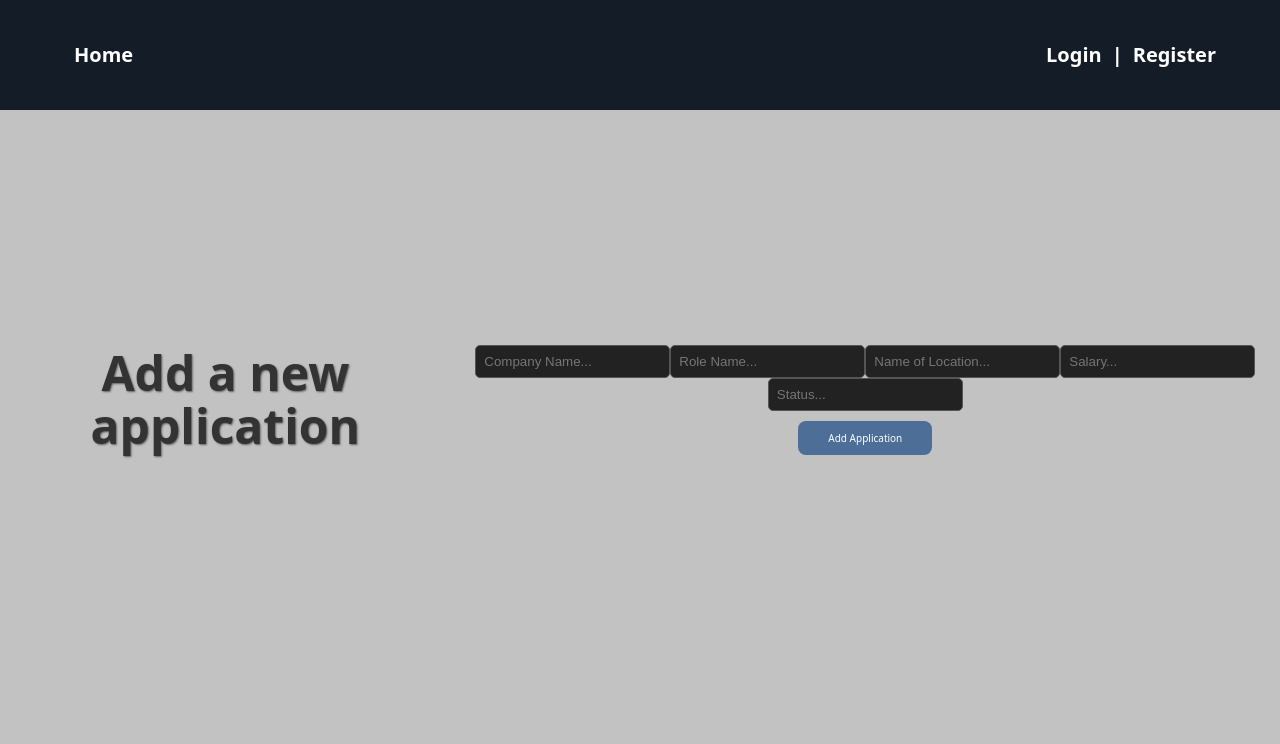
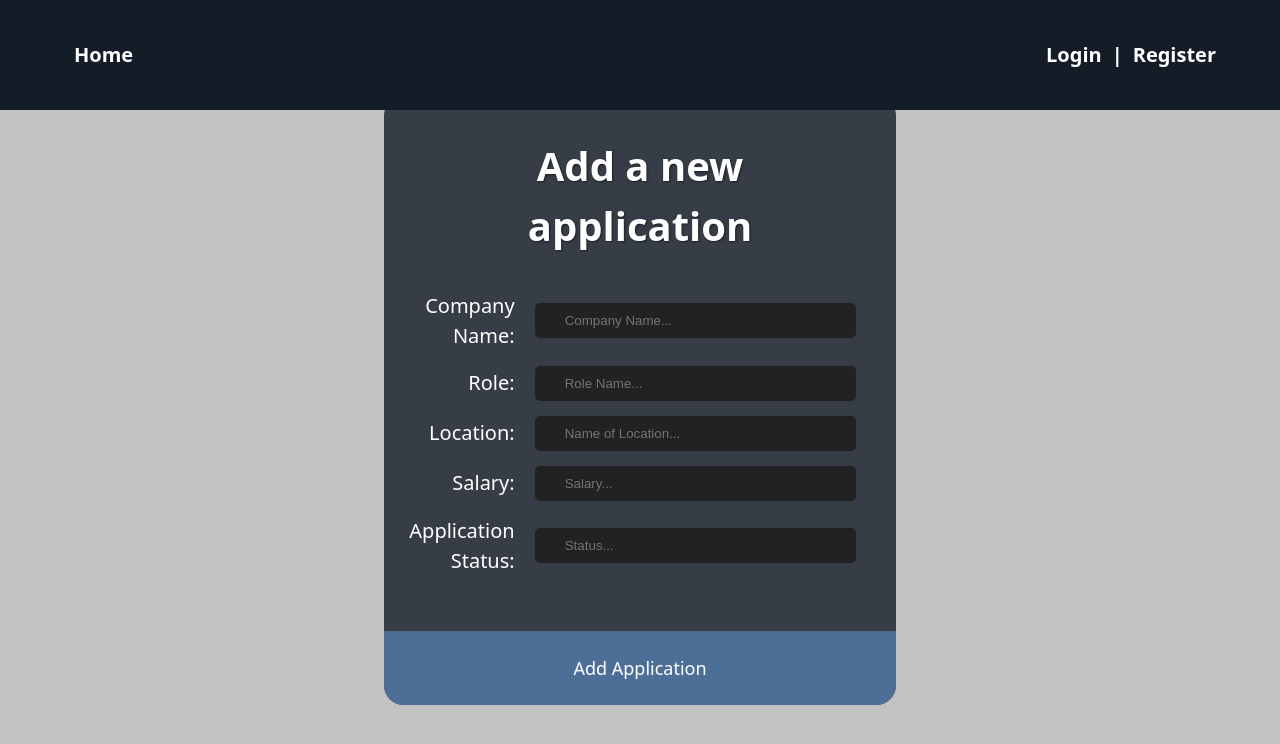
Before and after one commit to TyLou28/Application-Tracker, a React (Vite) app in the folder frontend/frontend/: page /new-entry in a window 1280 px wide. Shown: the top 744 px of the page. Built offline with nearby package versions, Linux system fonts and the light colour scheme.

Commit message:
Added styling for newEntry page

```diff
--- a/frontend/frontend/src/pages/NewEntry.jsx
+++ b/frontend/frontend/src/pages/NewEntry.jsx
@@ -1,5 +1,6 @@
 import React, { useState } from "react";
 import '../App.css'
+import '../styles/newEntry.css'
 
 export default function NewEntry() {
     const [applications, setApplications] = useState([]);
@@ -57,35 +58,49 @@ export default function NewEntry() {
     };
 
     return (
-        <>
+        <div className="application-form-wrapper">
+            <header className="form-head">
+                <h2>Add a new application</h2>
+            </header>
 
-        <h1>Add a new application</h1>
-
-        <div className="new-app-input">
+            <form>
+                <div className="form-group">
+                    <label>Company Name:</label>
                     <input type="text"
                     value={company}
                     placeholder='Company Name...'
                     onChange={(e) => setCompany(e.target.value)} />
+                </div>
+                <div className="form-group">
+                    <label>Role:</label>
                     <input type="text"
                     value={role}
                     placeholder='Role Name...'
                     onChange={(e) => setRole(e.target.value)} />
+                </div>
+                <div className="form-group">
+                    <label>Location:</label>
                     <input type="text"
                     value={location}
                     placeholder='Name of Location...'
                     onChange={(e) => setLocation(e.target.value)} />
+                </div>
+                <div className="form-group">
+                    <label>Salary:</label>
                     <input type="text"
                     value={salary}
                     placeholder='Salary...'
                     onChange={(e) => setSalary(e.target.value)} />
+                </div>
+                <div className="form-group">
+                    <label>Application Status:</label>
                     <input type="text"
                     value={status}
                     placeholder='Status...'
                     onChange={(e) => setStatus(e.target.value)} />
-                <br /> <br />
+                </div>
                 <button onClick={addApplication}>Add Application</button>
+            </form>
         </div>
-
-        </>
     )
 }
--- /dev/null
+++ b/frontend/frontend/src/styles/newEntry.css
@@ -0,0 +1,54 @@
+.application-form-wrapper{
+    background: rgba(19, 28, 39, 0.8);
+    width: 40%;
+    color: white;
+    border-radius: 20px;
+    font-size: 2rem;
+}
+
+.application-form-wrapper input {
+    padding: 0.75rem 1rem;
+    width: 100%;
+    max-width: 400px;
+    box-sizing: border-box;
+}
+
+.application-form-wrapper .errormsg p {
+    color: red;
+}
+
+.form-head{
+    text-align: center;
+    padding-bottom: 2rem;
+}
+
+.application-form-wrapper .form-group{
+    display: flex;
+    align-items: center;
+    justify-content: space-between;
+    margin: 1.5rem 0;
+    padding-right: 4rem;
+}
+
+.application-form-wrapper label {
+    flex: 1;
+    margin-right: 2rem;
+    text-align: right;
+}
+
+.application-form-wrapper button {
+    width: 100%;
+    padding: 2.5rem;
+    margin-top: 4rem;
+    border-top-left-radius: 0px;
+    border-top-right-radius: 0px;
+    border-bottom-left-radius: 20px;
+    border-bottom-right-radius: 20px;
+}
+
+.application-form-wrapper input{
+    flex: 2;
+    padding: 1rem 3rem;
+    border: none;
+    border-radius: 5px;
+}
```
Lines whose indentation alone changed are shown as unchanged.
